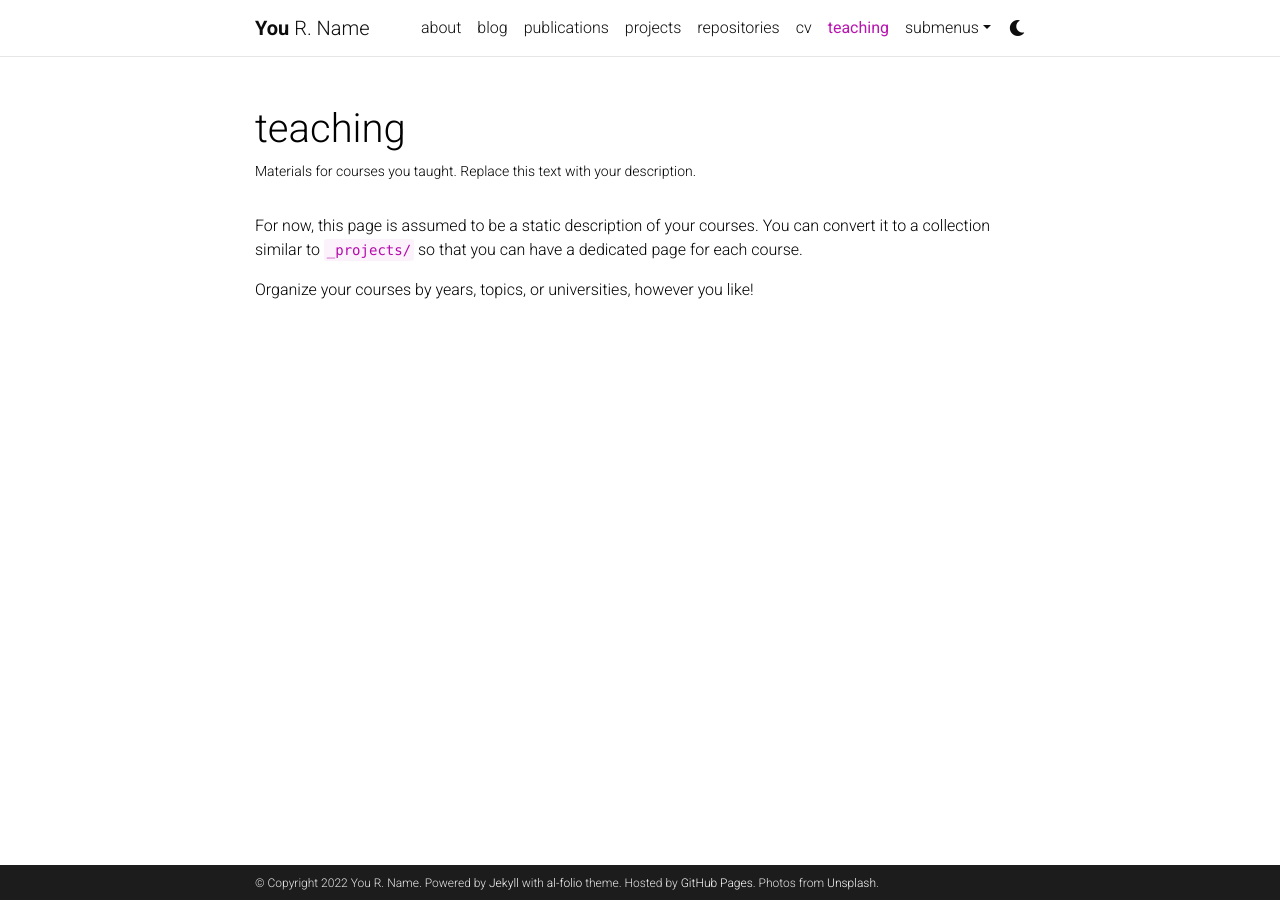
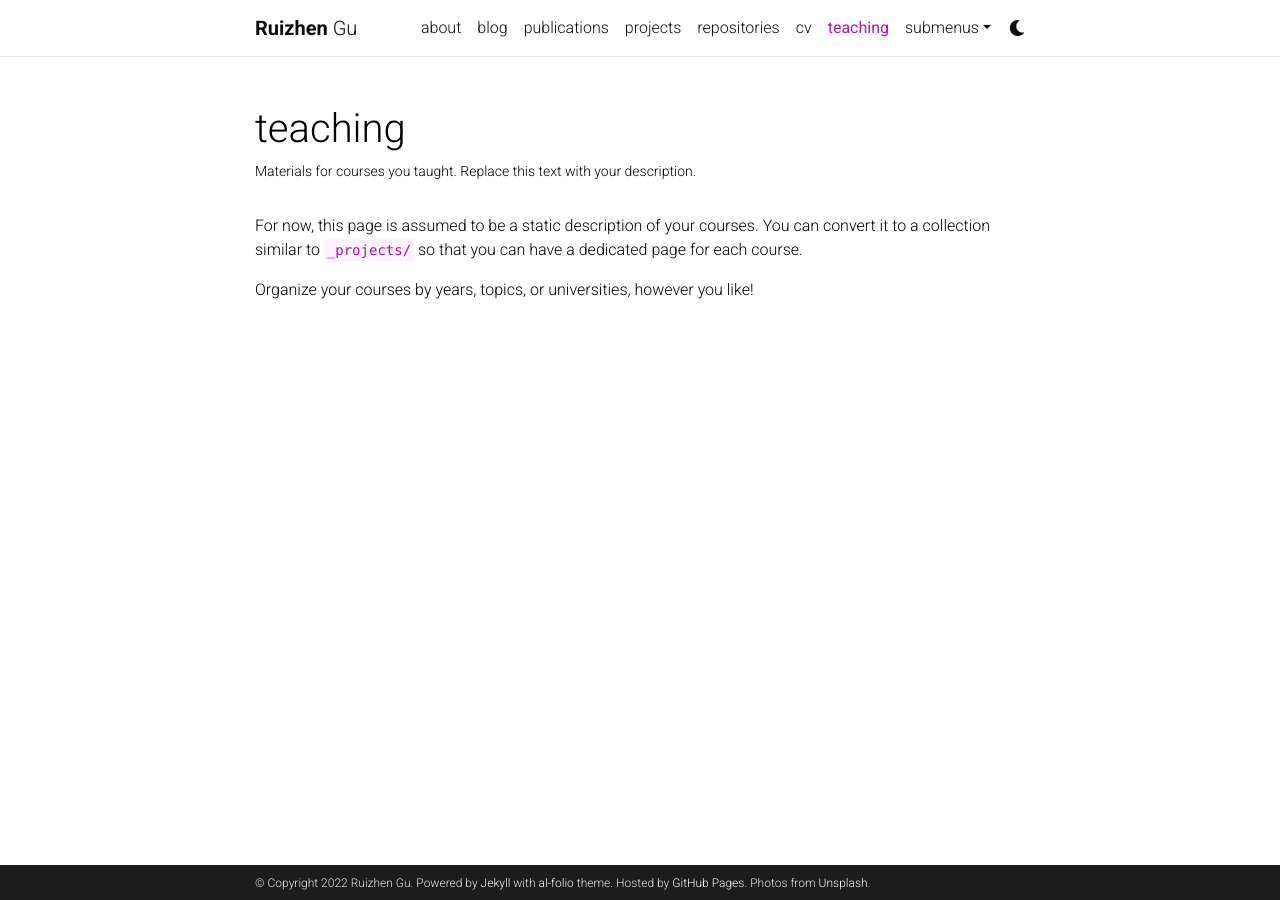
Before and after one commit to guruizhen/guruizhen.github.io, a Jekyll site: the page built from _pages/teaching.md, in a window 1280 px wide. Built offline with Jekyll 4.4.1, drawn with Linux system fonts in a browser that asks for light colours; comment, search, counter and statistics services are not loaded; a style sheet for code colours, icons or effects is not loaded.

Commit message:
change config

```diff
--- a/_config.yml
+++ b/_config.yml
@@ -3,9 +3,9 @@
 # -----------------------------------------------------------------------------
 
 title: blank # the website title (if blank, full name will be used instead)
-first_name: You
-middle_name: R.
-last_name: Name
+first_name: Ruizhen
+# middle_name: R.
+last_name: Gu
 email: you@example.com
 description: > # the ">" symbol means to ignore newlines until "footer_text:"
   A simple, whitespace theme for academics. Based on [*folio](https://github.com/bogoli/-folio) design.
@@ -18,8 +18,8 @@
 lang: en # the language of your site (for example: en, fr, cn, ru, etc.)
 icon: ⚛️  # the emoji used as the favicon (alternatively, provide image name in /assets/img/)
 
-url: https://alshedivat.github.io # the base hostname & protocol for your site
-baseurl: /al-folio # the subpath of your site, e.g. /blog/
+url: https://guruizhen.github.io/ # the base hostname & protocol for your site
+baseurl: # the subpath of your site, e.g. /blog/
 last_updated: false # set to true if you want to display last updated in the footer
 impressum_path:  # set to path to include impressum link in the footer, use the same path as permalink in a page, helps to conform with EU GDPR
 
```
